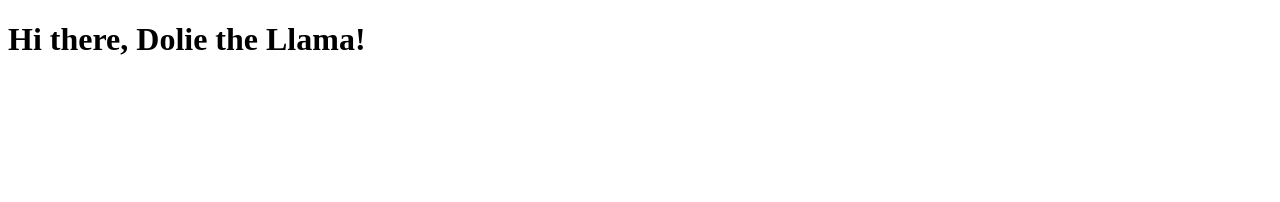
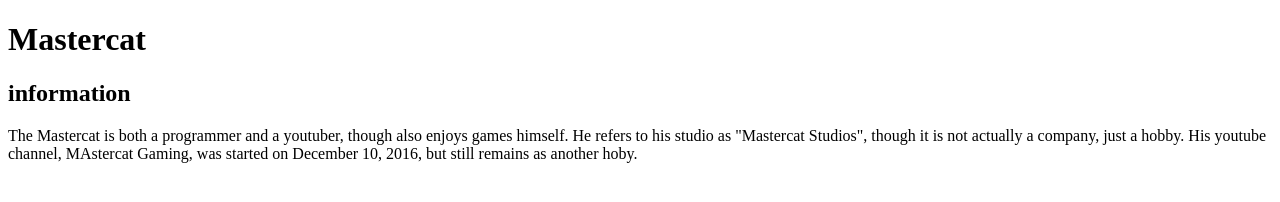
Before and after one commit to Kevycat/Mastercat, a plain HTML site: page index.html in a window 1280 px wide. Drawn offline with Linux system fonts and the light colour scheme.

Commit message:
added basic structure and info on Mastercat

```diff
--- a/index.html
+++ b/index.html
@@ -1,9 +1,11 @@
 <!DOCTYPE html>
 <html>
 	<head>
-		<title>Dollie the Llama!</title>
+		<title>Mastercat homepage</title>
 	</head>
 	<body>
-		<h1>Hi there, Dolie the Llama!</h1>
+		<h1>Mastercat</h1>
+		<h2>information</h2>
+		<p>The Mastercat is both a programmer and a youtuber, though also enjoys games himself. He refers to his studio as "Mastercat Studios", though it is not actually a company, just a hobby. His youtube channel, MAstercat Gaming, was started on December 10, 2016, but still remains as another hoby.</p>
 	</body>
 </html>
```
